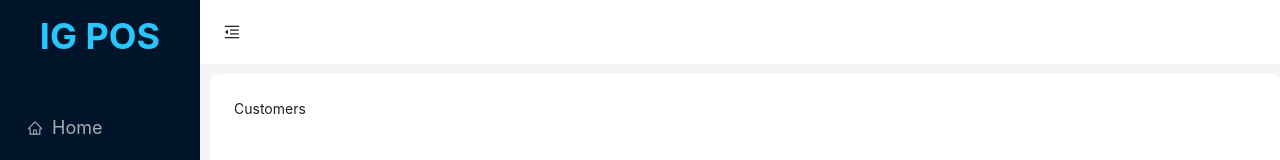
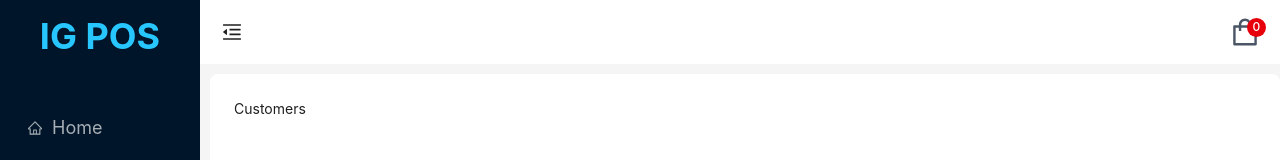
Before and after one commit to musamueed19/POS-Application, a React (Vite) app in the folder client/: page /customers in a window 1280 px wide. Shown: the top 160 px of the page. Built offline with nearby package versions, Linux system fonts and the light colour scheme.

Commit message:
now, setup, redux, and store. Also, working on CartItems Functionality. part-1

```diff
--- a/client/src/components/DefaultLayout.jsx
+++ b/client/src/components/DefaultLayout.jsx
@@ -1,4 +1,4 @@
-import React, { useState } from "react";
+import React, { useEffect, useState } from "react";
 import {
   MenuFoldOutlined,
   HomeOutlined,
@@ -6,17 +6,19 @@
   UserOutlined,
   UnorderedListOutlined,
   PrinterOutlined,
+  ShoppingOutlined,
   LogoutOutlined,
+  ShoppingCartOutlined,
 } from "@ant-design/icons";
 import { Button, Layout, Menu, theme } from "antd";
 const { Header, Sider, Content } = Layout;
 
 // Link
 import { Link } from "react-router-dom";
-
+import { useSelector } from "react-redux";
 
 // menuItems <Array>
-const size=24
+const size = 24;
 const menuItems = [
   {
     key: "/home",
@@ -41,10 +43,9 @@
   {
     key: "/logout",
     icon: <LogoutOutlined size={size} />,
-    label: <Link to={"/"}>Logout</Link>,
+    label: <Link to={"/logout"}>Logout</Link>,
   },
 ];
-
 
 // component
 const DefaultLayout = ({ children }) => {
@@ -52,6 +53,17 @@
   const {
     token: { colorBgContainer, borderRadiusLG },
   } = theme.useToken();
+
+
+  // getting, cartItems, from the rootReducer, and localStorage
+  const { cartItems } = useSelector(state => state.rootReducer)
+
+  // add/update cartItems in the localStorage too, when changed in the cartItems Redux state
+  useEffect(() => {
+    localStorage.setItem('cartItems', JSON.stringify(cartItems))
+  }, [cartItems])
+
+
   return (
     <Layout
       style={{
@@ -77,16 +89,28 @@
       </Sider>
       <Layout>
         <Header style={{ padding: 0, background: colorBgContainer }}>
+          {/* parent div container */}
+          <div className="flex justify-between items-center pr-4">
             <Button
               type="text"
               icon={collapsed ? <MenuUnfoldOutlined /> : <MenuFoldOutlined />}
               onClick={() => setCollapsed(!collapsed)}
               style={{
-              fontSize: "16px",
+                fontSize: "20px",
                 width: 64,
                 height: 64,
               }}
             />
+
+            {/* Cart Icon */}
+            <button className="text-3xl cursor-pointer flex items-center justify-between relative active:bg-gray-200/80 p-1 rounded-md text-gray-600">
+              <ShoppingOutlined />
+              {/* <span className="text-sm fixed top-4 right-6 font-medium text-white bg-red-600 rounded-md w-[25px]">2</span> */}
+              <span className="flex items-center justify-center text-[12px] bg-red-600 text-white font-medium w-[1.2rem] h-[1.2rem] rounded-full fixed right-3.5 top-4.5">
+              {cartItems.length}
+              </span>
+            </button>
+          </div>
         </Header>
         <Content
           style={{
--- a/client/src/components/Item.jsx
+++ b/client/src/components/Item.jsx
@@ -1,10 +1,26 @@
 import React from "react";
 
 // antd icons, plus
-import { PlusOutlined } from "@ant-design/icons";
-import { Button } from "antd";
+import { PlusOutlined, ShoppingCartOutlined } from "@ant-design/icons";
+import { useDispatch } from "react-redux";
+// import { Button } from "antd";
+
+
+
 const Item = ({ item }) => {
+
+  // dispatch, redux function
+  const dispatch = useDispatch();
+
   const { name, price, category, image } = item;
+
+
+  // addToCartHandler function
+  function addToCartHandler() {
+    dispatch({type: 'addToCart', payload: item})
+  }
+
+
   return (
     <div className="h-full flex flex-col justify-between border p-2 md:px-3 border-gray-300 rounded-md shadow-[#b7b4b4] shadow-md">
       {/* name, category */}
@@ -22,14 +38,13 @@
 
       {/* price, add to cart */}
       <div className="flex w-full justify-between items-center">
-
-      <h4 className="text-xl md:text-2xl font-medium text-gray-500">
-        {" "}
-        Rs. {price}
-      </h4>
-      <Button type="default">
-        <PlusOutlined /> Cart
-      </Button>
+        <h4 className="text-xl md:text-2xl font-medium text-gray-500">
+          {" "}
+          Rs. {price}
+        </h4>
+        <button className="text-xl font-normal cursor-pointer flex items-center gap-x-1 bg-[#2da6ec] hover:bg-[#0b86cd] text-white px-2 py-0.5 rounded-md active:ring-4 active:ring-green-200" onClick={() => addToCartHandler()}>
+          <PlusOutlined /> <span className="text-xl">Cart</span>
+        </button>
       </div>
     </div>
   );
--- a/client/src/main.jsx
+++ b/client/src/main.jsx
@@ -3,8 +3,31 @@
 import "./index.css";
 import App from "./App.jsx";
 
+import { Provider } from "react-redux";
+import { createStore, combineReducers } from "redux";
+import { rootReducer } from "./redux/rootReducer.jsx";
+
+// combine all the reducers
+const finalReducer = combineReducers({
+  rootReducer: rootReducer,
+});
+
+// initialState of all reducers
+const initialState = {
+  rootReducer: {
+    cartItems: localStorage.getItem("cartItems")
+      ? JSON.parse(localStorage.getItem("cartItems"))
+      : [],
+  },
+};
+
+// creating store(finalReducer, initialState)
+const store = createStore(finalReducer, initialState);
+
 createRoot(document.getElementById("root")).render(
-  <StrictMode>
-    <App />
-  </StrictMode>
+  <Provider store={store}>
+    <StrictMode>
+      <App />
+    </StrictMode>
+  </Provider>
 );
--- /dev/null
+++ b/client/src/redux/rootReducer.jsx
@@ -0,0 +1,17 @@
+const initialState = {
+    loading: false,
+    cartItems: []
+}
+
+export const rootReducer = (state = initialState, action) => {
+    switch (action.type) {
+        case "addToCart": return {
+            ...state,
+            cartItems: [
+                ...state.cartItems,
+                action.payload
+            ]
+        }
+        default: return state
+    }
+}
```
Lines whose indentation alone changed are shown as unchanged.
